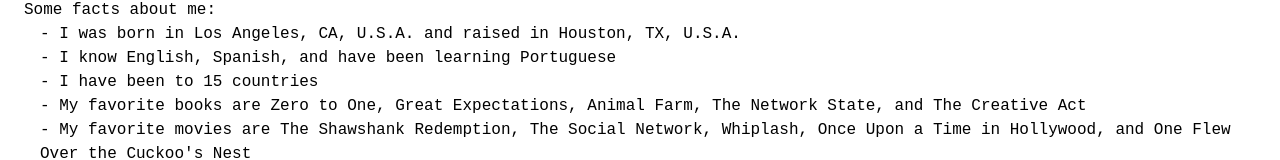
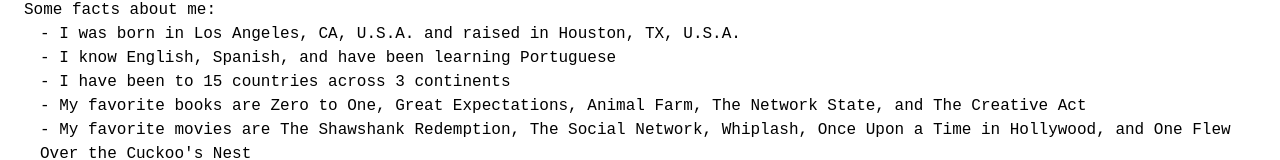
Before and after one commit to calvadev/calva.dev, a Next.js app in the folder src/: page / in a window 1280 px wide. Shown: the part 778-938 px from the top of the page. Built offline with nearby package versions, Linux system fonts and the light colour scheme.

Commit message:
Updated travel text

```diff
--- a/src/pages/index.tsx
+++ b/src/pages/index.tsx
@@ -41,7 +41,7 @@
           </li>
           <li>- I know English, Spanish, and have been learning Portuguese</li>
           <li>
-            - I have been to 15 countries
+            - I have been to 15 countries across 3 continents
           </li>
           <li>
             - My favorite books are Zero to One, Great Expectations, Animal
```
